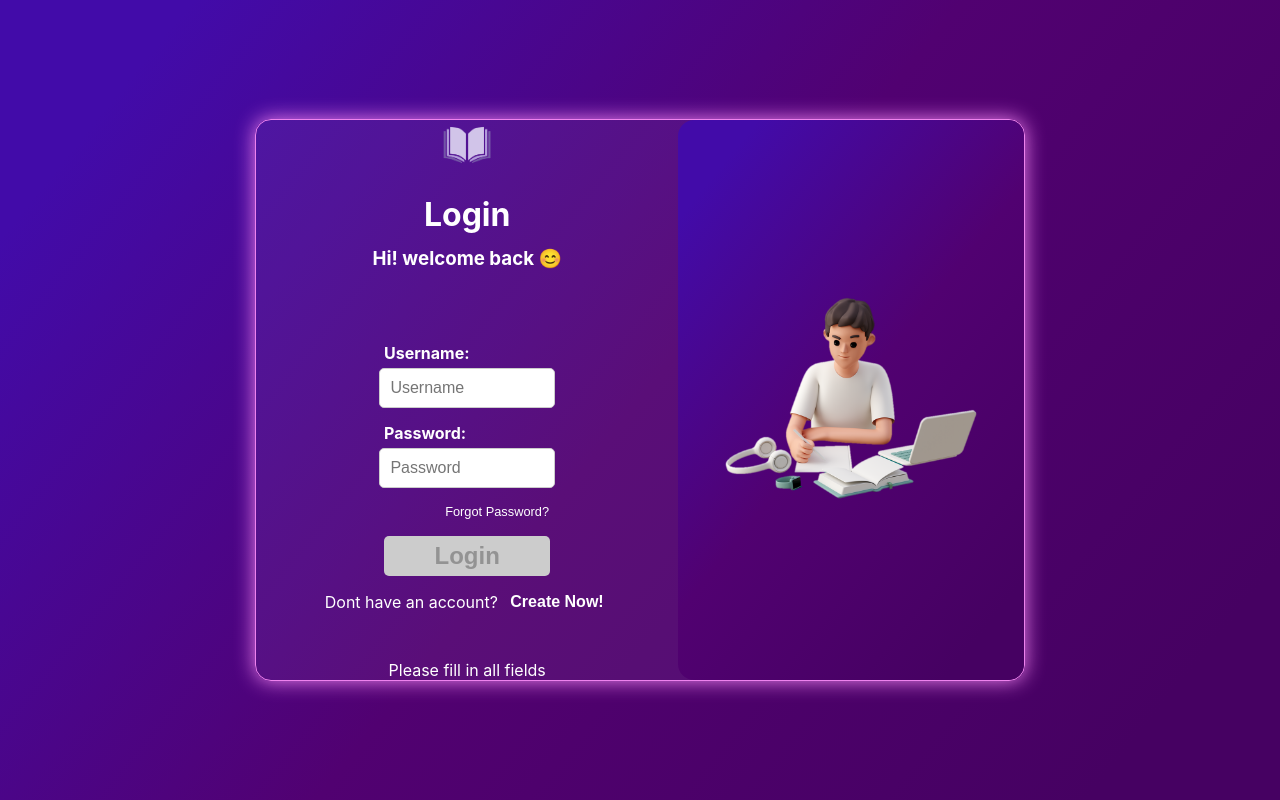
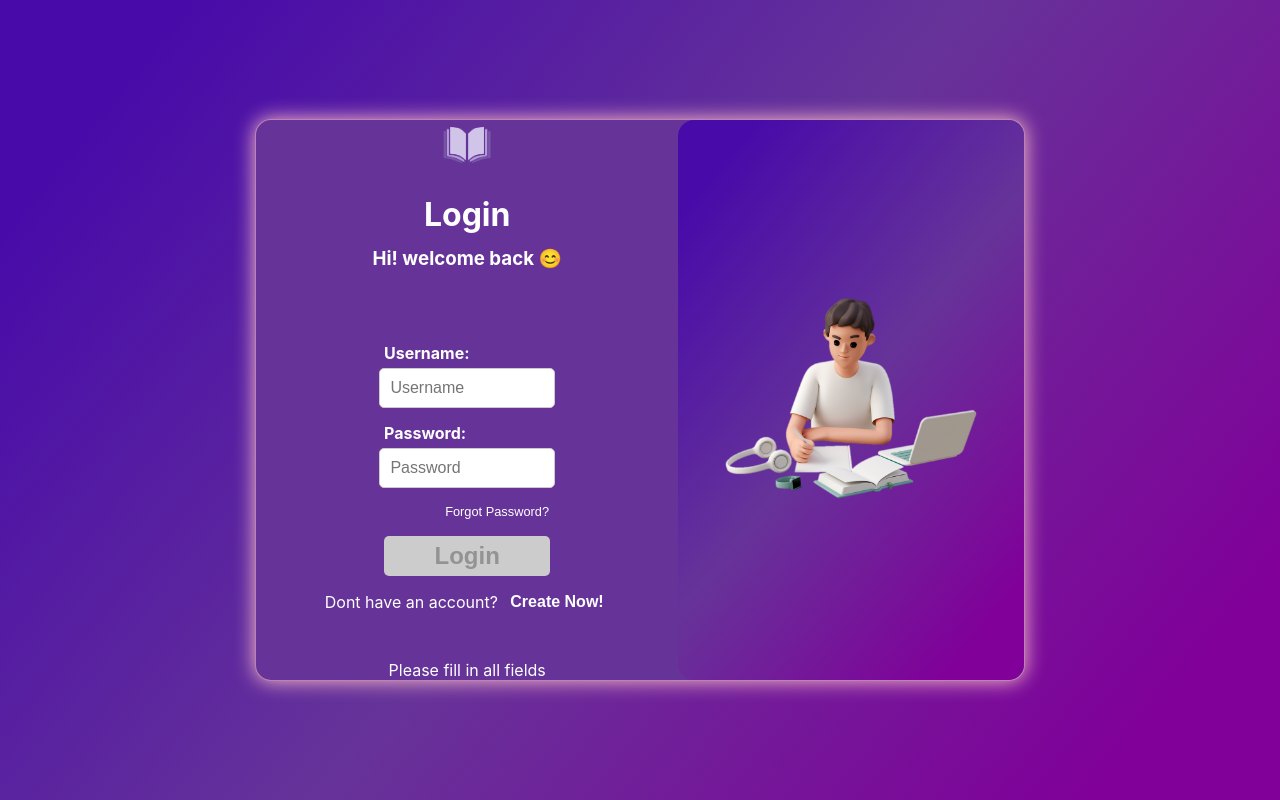
Before and after one commit to ranmadmon/knowledge_base_front_2025, a React (Vite) app: page / in a window 1280 px wide. Built offline with nearby package versions, Linux system fonts and the light colour scheme.

Commit message:
ui has been updated

```diff
--- a/src/index.css
+++ b/src/index.css
@@ -1,8 +1,9 @@
 :root {
+    --background-color: rebeccapurple;
     --gradient-angle: 129deg;
-    --color-1: rgb(66, 11, 169);
-    --color-2: rgb(81, 1, 113);
-    --color-3: rgb(70, 1, 98);
+    --color-1: rgb(72, 11, 169);
+    --color-2: rebeccapurple;
+    --color-3: rgb(128, 0, 153);
     --gradient-color: linear-gradient(var(--gradient-angle), var(--color-1) 10%, var(--color-2) 50%, var(--color-3) 90%);
     --color-1-bright: rgb(88, 0, 255);
     --color-2-bright: rgb(183, 0, 255);
--- a/src/pages/Dashboard.css
+++ b/src/pages/Dashboard.css
@@ -19,10 +19,10 @@
     align-items: center;
     text-align: center;
     gap: 15rem;
-    background: var(--gradient-color);
+    background: var(--background-color);
     color: white;
     /*box-shadow: -1px 3px 13px 0 rgba(83,45,117,1);*/
-    border-radius: 5px;
+    /*border-radius: 5px;*/
 }
 
 .search-courses{
--- a/src/pages/Form.css
+++ b/src/pages/Form.css
@@ -17,11 +17,11 @@
     flex-direction: row;
     align-items: center;
     justify-content: center;
-    background: rgba(255, 255, 255, 0.05);
+    background: var(--background-color);
     border-radius: 16px;
-    box-shadow: 0 0 20px violet;
+    box-shadow: 0 0 20px pink;
     text-align: center;
-    border: 1px solid violet;
+    border: 1px solid rgba(255, 192, 203, 0.56);
 
 }
 .input-container{
--- a/src/pages/NavBar.css
+++ b/src/pages/NavBar.css
@@ -9,10 +9,7 @@
     text-align: center;
 
     color: white;
-    background-color: rebeccapurple;;
-
-    border-radius: 5px;
-    /*box-shadow: 0 0 20px rebeccapurple;*/
+    background-color: var(--background-color);;
 }
 
 .navbar ul {
```
